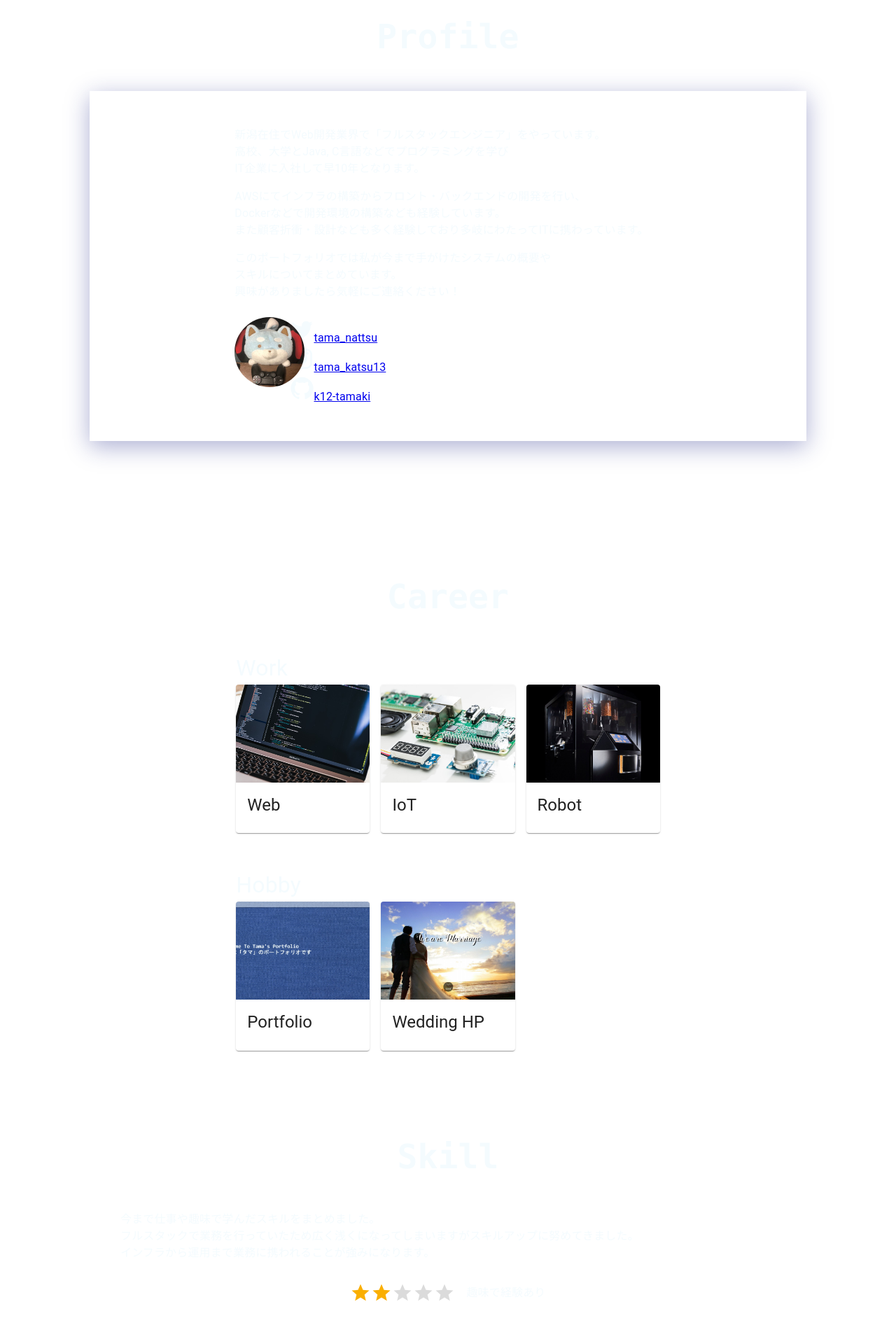
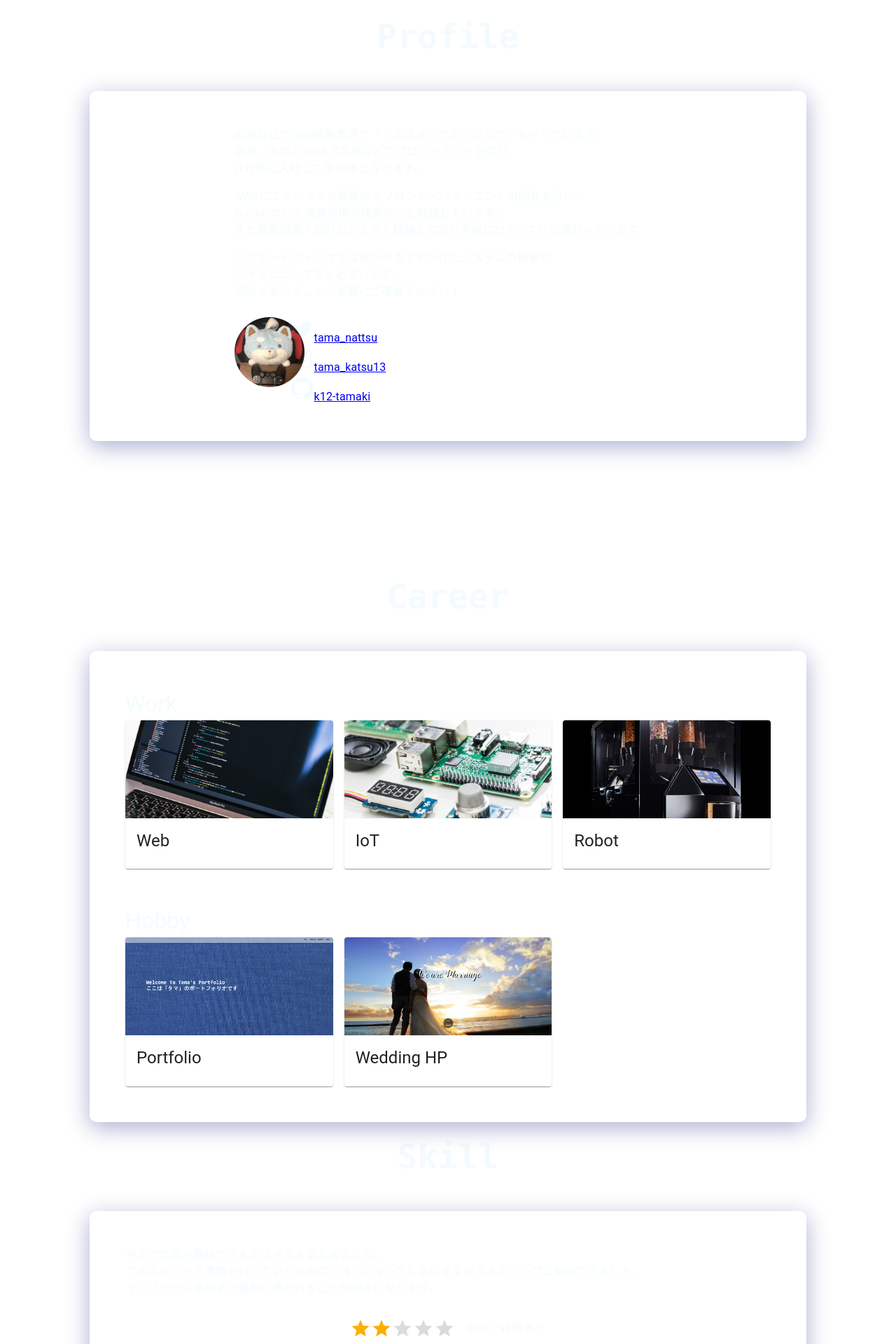
Before and after one commit to k12-tamaki/portfolio, a React (Create React App) app: page / in a window 1280 px wide. Shown: the part 840-2760 px from the top of the page at 70% size. Built offline with nearby package versions, Linux system fonts and the light colour scheme; what media would draw is missing.

Commit message:
2023/03/25 レイアウト崩れを修正

```diff
--- a/src/Career.tsx
+++ b/src/Career.tsx
@@ -55,7 +55,7 @@
     <Box className="mainContent" id="Career">
       <Box className="title">Career</Box>
       <Box className="content">
-        <Box className="profile">
+        <Box className="content-box">
           <Box sx={{ fontSize: '200%' }}>Work</Box>
           <Grid container spacing={2}>
             {workArrayObject.map((workObject, workIndex) => (
--- a/src/Profile.tsx
+++ b/src/Profile.tsx
@@ -15,30 +15,12 @@
 // Media
 import AvatarImage from 'media/avatar.jpg';
 
-// Emotion
-/** @jsxImportSource @emotion/react */
-import { css } from '@emotion/react';
-
-// CSS
-const BoxCss = css({
-  width: '80%',
-  height: '80%',
-  minHeight: '80%',
-  padding: '50px',
-  background: 'rgba(255, 255, 255, 0.3)',
-  boxShadow: '0 8px 32px 0 rgba(31, 38, 135, 0.37)',
-  backdropFilter: 'blur(2px)',
-  WebkitBackdropFilter: 'blur(2px)',
-  borderEadius: '10px',
-  border: '1px solid rgba(255, 255, 255, 0.18)',
-});
-
 const Profile: React.FC = () => {
   return (
     <Box className="mainContent" id="Profile">
       <Box className="title">Profile</Box>
       <Box className="content">
-        <Box css={BoxCss}>
+        <Box className="content-box">
           <Grid container spacing={2}>
             <Grid xs={10} mdOffset="auto">
               <ProfileMessage
--- a/src/Skill.tsx
+++ b/src/Skill.tsx
@@ -136,7 +136,7 @@
     <Box className="mainContent" id="Skill">
       <Box className="title">Skill</Box>
       <Box className="content">
-        <Box className="profile">
+        <Box className="content-box">
           <Box>
             <Box>今まで仕事や趣味で学んだスキルをまとめました。</Box>
             <Box>
--- a/src/css/style.tsx
+++ b/src/css/style.tsx
@@ -21,5 +21,18 @@
       justify-content: center;
       align-items: center;
     }
+
+    .content-box {
+      width: 80%;
+      height: 80%;
+      min-height: 80%;
+      padding: 50px;
+      background: rgba(255, 255, 255, 0.3);
+      box-shadow: 0 8px 32px 0 rgba(31, 38, 135, 0.37);
+      backdrop-filter: blur(2px);
+      -webkit-backdrop-filter: blur(2px);
+      border-radius: 10px;
+      border: 1px solid rgba(255, 255, 255, 0.18);
+    }
   `,
 ];
```
